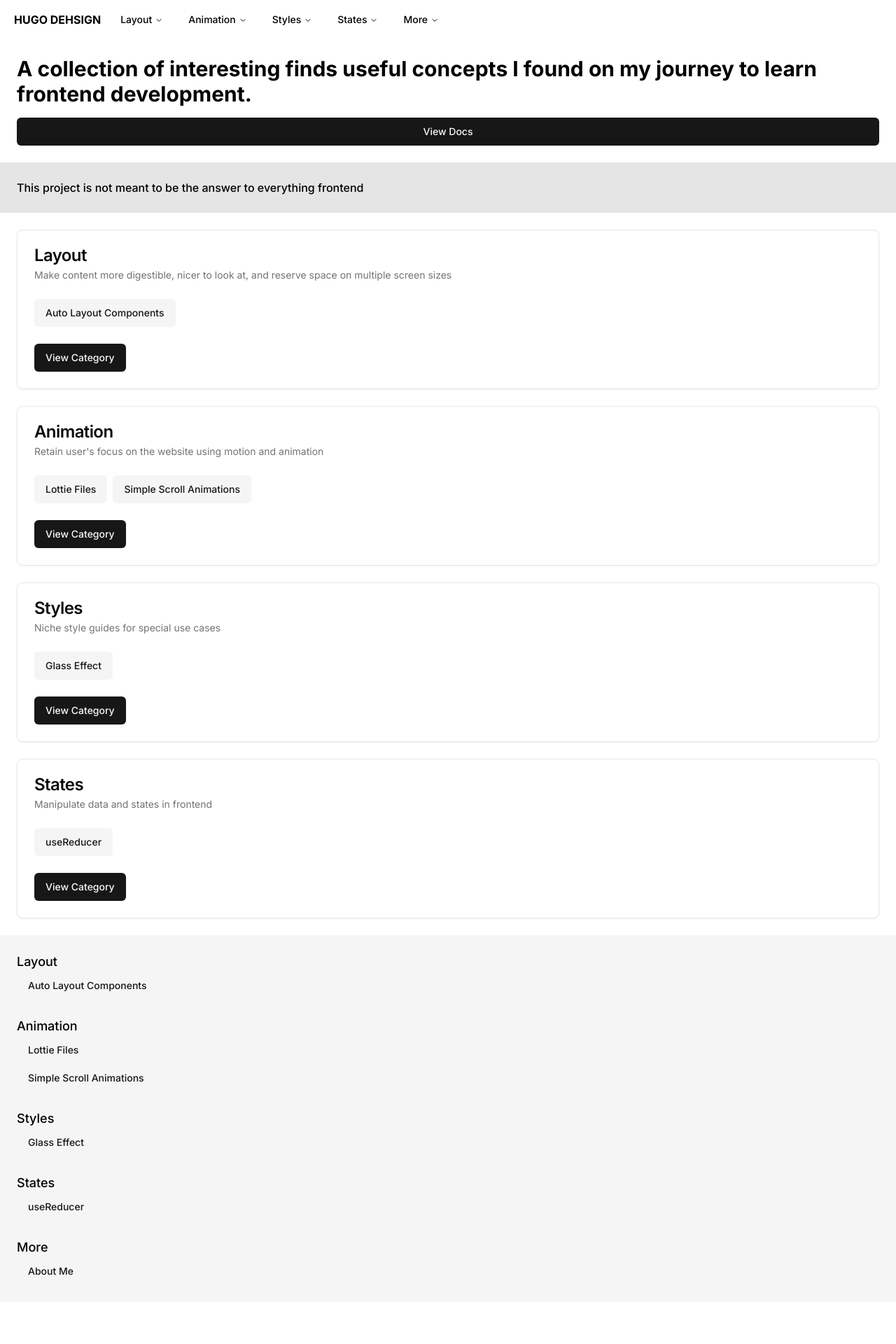
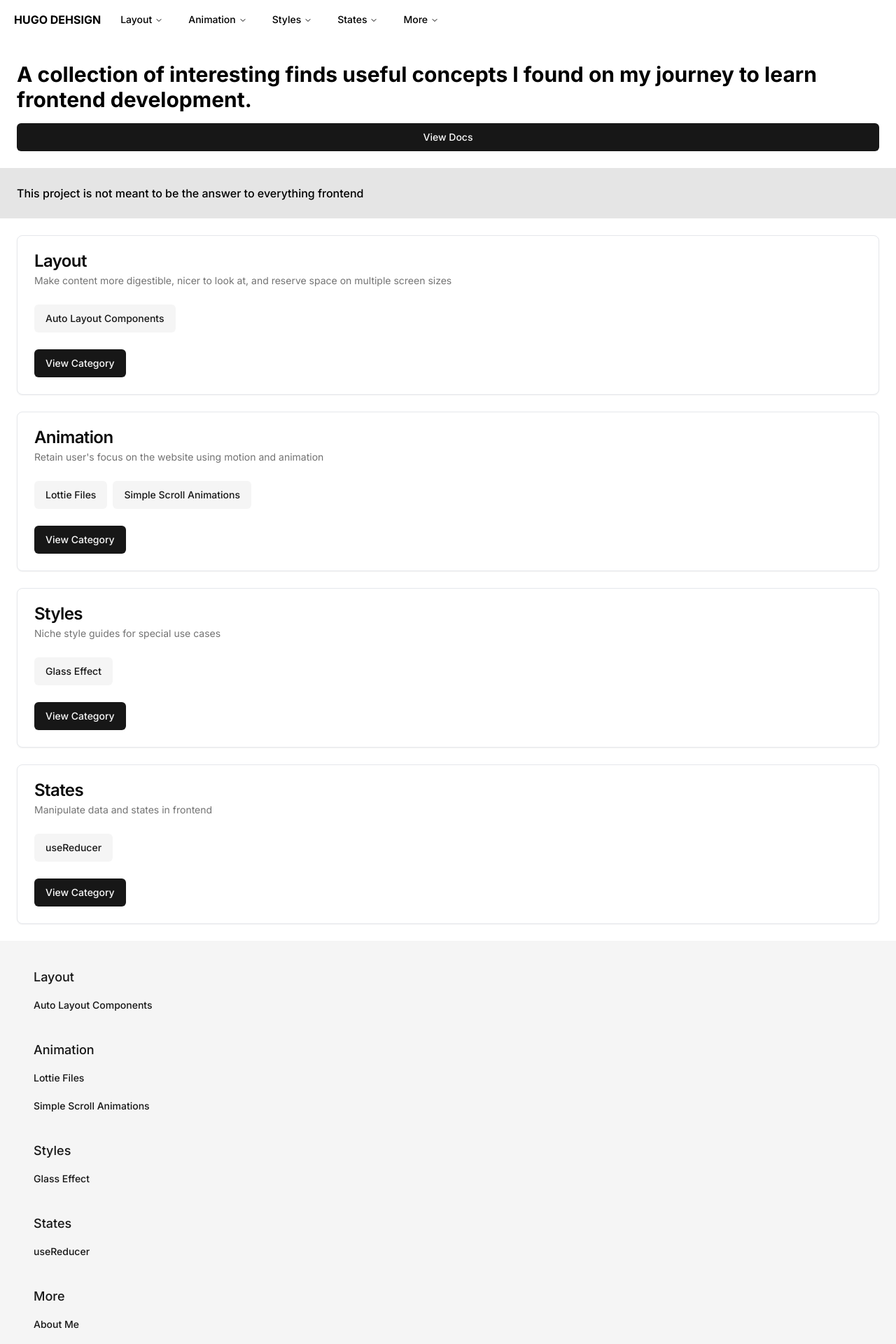
Before and after one commit to HUGODEHSIGN/learn-frontend-docs, a Next.js app: page / in a window 1280 px wide. Shown: the top 1920 px of the page at 70% size. Before the commit the page ends 1860 px from the top, so only its background shows below. Built offline with nearby package versions, Linux system fonts and the light colour scheme.

Commit message:
added routing to footer, fixed sheet close on link click

```diff
--- a/src/app/layout.tsx
+++ b/src/app/layout.tsx
@@ -1,28 +1,28 @@
-import type { Metadata } from 'next'
-import { Inter } from 'next/font/google'
-import './globals.css'
-import Navbar from '@/components/Navbar'
-import Footer from '@/components/sections/Footer'
+import type { Metadata } from "next";
+import { Inter } from "next/font/google";
+import "./globals.css";
+import Navbar from "@/components/Navbar";
+import Footer from "@/components/sections/Footer";
 
-const inter = Inter({ subsets: ['latin'] })
+const inter = Inter({ subsets: ["latin"] });
 
 export const metadata: Metadata = {
-  title: 'Create Next App',
-  description: 'Generated by create next app',
-}
+  title: "Create Next App",
+  description: "Generated by create next app",
+};
 
 export default function RootLayout({
   children,
 }: {
-  children: React.ReactNode
+  children: React.ReactNode;
 }) {
   return (
     <html lang="en">
       <body className={inter.className}>
-        <Navbar/>
-        {children}
-        <Footer/>
-        </body>
+        <Navbar />
+        <div className="pt-16">{children}</div>
+        <Footer />
+      </body>
     </html>
-  )
+  );
 }
--- a/src/components/Navbar.tsx
+++ b/src/components/Navbar.tsx
@@ -19,35 +19,40 @@ import {
 
 import Sidebar from "./Sidebar";
 
-import pageData from "../app/pageData.json" assert { type: 'json'};
+import pageData from "../app/pageData.json" assert { type: "json" };
+import { Button } from "./ui/button";
 
 export default function Navbar() {
   const categories = pageData.categories;
 
   const renderMenu: () => any = () => {
-        return categories.map(({ category, pages }) => (
-            <NavigationMenuItem key={ category }>
-                <NavigationMenuTrigger>{ category }</NavigationMenuTrigger>
+    return categories.map(({ category, pages, link }) => (
+      <NavigationMenuItem key={category}>
+        <NavigationMenuTrigger className="bg-transparent">
+          <Link href={link}>{category}</Link>
+        </NavigationMenuTrigger>
+
         <NavigationMenuContent>
           <ul className="grid gap-3 p-6 w-[487px]">
-                        { pages.map(({ page, description, link }) => (
-                            <ListItem href={ link } key={ page } title={ page }>{ description }</ListItem>
+            {pages.map(({ page, description, link }) => (
+              <ListItem href={link} key={page} title={page}>
+                {description}
+              </ListItem>
             ))}
           </ul>
         </NavigationMenuContent>
       </NavigationMenuItem>
-        ))
-    }
+    ));
+  };
 
   return (
-    <nav className="p-2 flex flex-row">
-        <Sidebar/>
-        <h1 className='py-2 px-3 font-bold'><Link href='/'>HUGO DEHSIGN</Link></h1>
-      <NavigationMenu className='hidden sm:block'>
-        <NavigationMenuList>
-            {renderMenu()}
-
-        </NavigationMenuList>
+    <nav className="fixed p-2 flex flex-row bg-white/70 backdrop-blur-2xl w-full">
+      <Sidebar />
+      <Link href="/" className="py-2 px-3 font-bold">
+        HUGO DEHSIGN
+      </Link>
+      <NavigationMenu className="hidden sm:block">
+        <NavigationMenuList>{renderMenu()}</NavigationMenuList>
       </NavigationMenu>
     </nav>
   );
--- a/src/components/Sidebar.tsx
+++ b/src/components/Sidebar.tsx
@@ -1,4 +1,4 @@
-import React from 'react'
+import React, { useState } from 'react'
 
 import pageData from "../app/pageData.json" assert { type: 'json'};
 
@@ -25,19 +25,24 @@ import { Button } from './ui/button';
 export default function Sidebar() {
   const categories = pageData.categories;
 
+  const [open, setOpen] = useState(false);
+
   const renderSheetNav: () => any = () => {
-    return categories.map(({ category, pages }) => (
+    return categories.map(({ category, pages, link }) => (
 
 <AccordionItem key={ category } value={ category }>
     <AccordionTrigger>{ category }</AccordionTrigger>
     <AccordionContent className='text-left'>
       <div className="flex flex-col items-start">
       {pages.map(({ page, link }) => (
-        <Button key={ page } variant="link" asChild>
+        <Button key={ page } variant="link" onClick={() => setOpen(false)} asChild>
  <Link href={ link }>{ page }</Link>
         </Button>
 
       ))}
+      <Button variant='link' onClick={() => setOpen(false)} asChild>
+        <Link href={ link }>View All</Link>
+      </Button>
       </div>
 
 
@@ -49,7 +54,7 @@ export default function Sidebar() {
   }
 
   return (
-    <Sheet>
+    <Sheet open={open} onOpenChange={setOpen}>
   <SheetTrigger className='px-2 sm:hidden' asChild>
       <Button variant='ghost' size='icon'>
     <Menu/>
--- a/src/components/sections/Footer.tsx
+++ b/src/components/sections/Footer.tsx
@@ -8,13 +8,17 @@ export default function Footer() {
     const categories = pageData.categories;
 
     const renderFooter: () => any = () => {
-        return categories.map(({ category, pages }) => (
+        return categories.map(({ category, pages, link }) => (
             <div>
-                <h2 className='text-lg font-medium'>{ category }</h2>
+                <Button variant='link' className='text-lg font-medium' asChild>
+                    <Link href={ link }>
+                    { category }
+                    </Link>
+                    </Button>
                 <div className='flex flex-col items-start'>
-                    {pages.map(({ page }) => (
+                    {pages.map(({ page, link }) => (
                         <Button variant='link'>
-                            <Link href='/'>
+                            <Link href={ link }>
                             { page }
                             </Link>
                             </Button>
@@ -25,7 +29,7 @@ export default function Footer() {
     }
 
   return (
-    <div className='grid grid-cols-1 bg-secondary w-full p-6 gap-6'>
+    <div className='grid grid-cols-1 bg-secondary w-full p-8 gap-6'>
         {renderFooter()}
     </div>
   )
```
Lines whose indentation alone changed are shown as unchanged.
